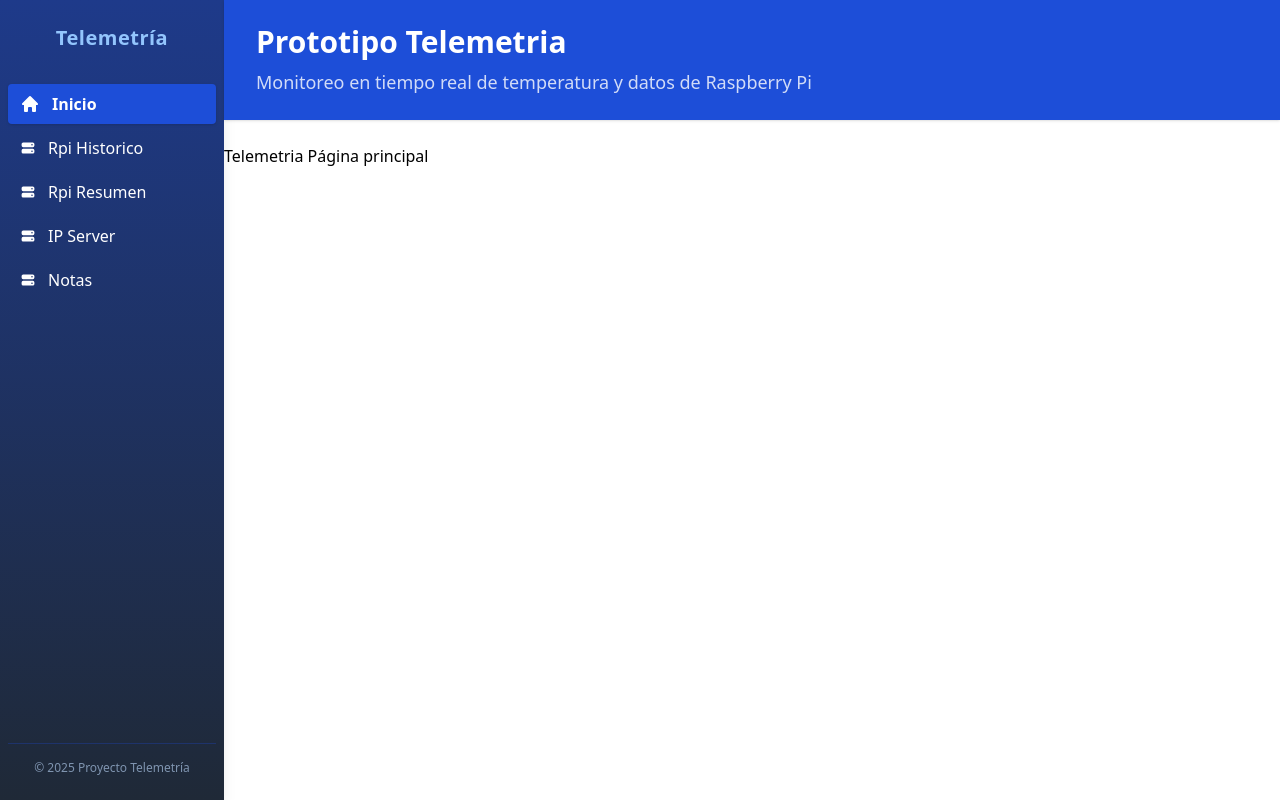
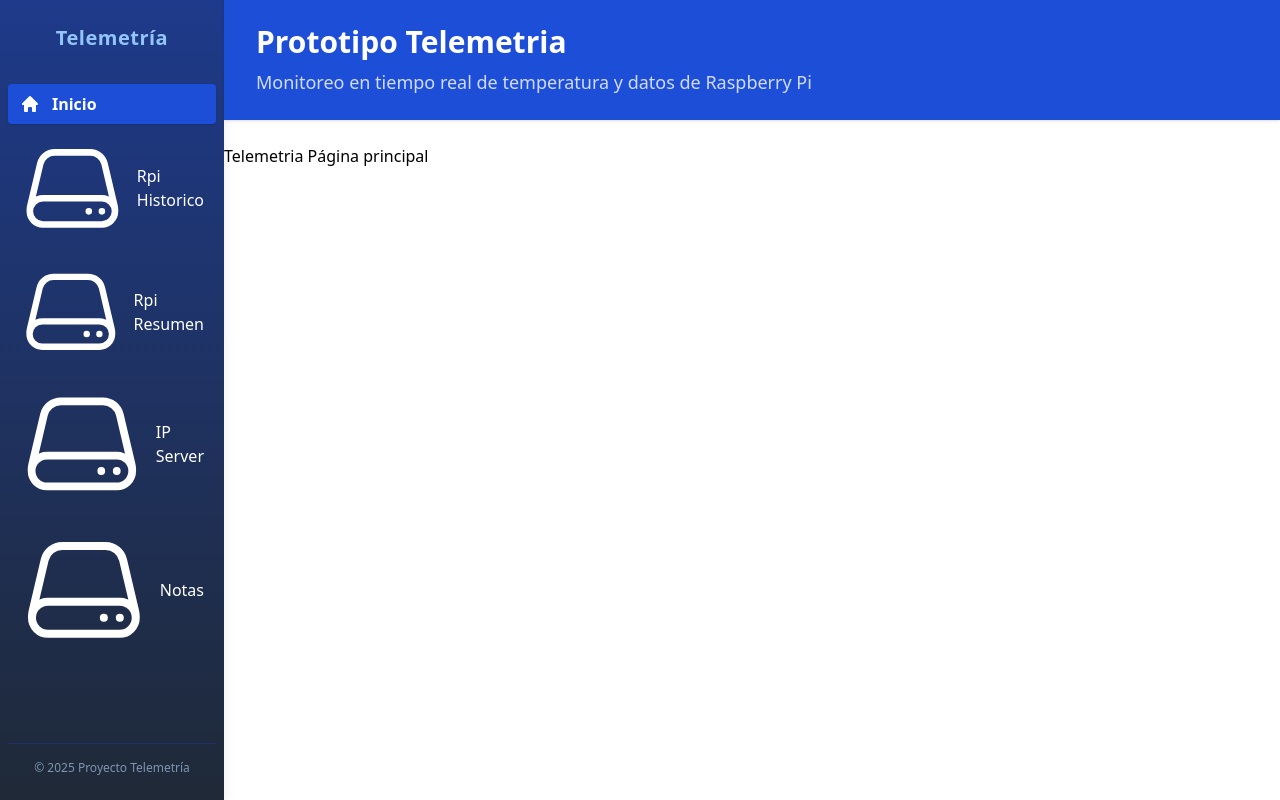
Before and after one commit to spotfreeman/telemetria-frontend, a React (Create React App) app: page / in a window 1280 px wide. Built offline with nearby package versions, Linux system fonts and the light colour scheme.

Commit message:
Update Sidebar Icons error

```diff
--- a/src/Components/Sidebar.jsx
+++ b/src/Components/Sidebar.jsx
@@ -1,5 +1,7 @@
 import { HomeIcon } from '@heroicons/react/20/solid';
-import { HiServer } from "react-icons/hi";
+import { ServerIcon } from '@heroicons/react/24/outline';
+
+//import { HiServer } from "react-icons/hi";
 
 // import { CiStickyNote } from "react-icons/ci";
 // import { WiThermometer } from "react-icons/wi";
@@ -12,10 +14,10 @@ function Sidebar() {
 
     const links = [
         { to: "/", icon: <HomeIcon className="h-5 w-5" />, label: "Inicio" },
-        { to: "/datos", icon: <HiServer />, label: "Rpi Historico" },
-        { to: "/tempdata", icon: <HiServer />, label: "Rpi Resumen" },
-        { to: "/server", icon: <HiServer />, label: "IP Server" },
-        { to: "/notas", icon: <HiServer />, label: "Notas" },
+        { to: "/datos", icon: <ServerIcon />, label: "Rpi Historico" },
+        { to: "/tempdata", icon: <ServerIcon />, label: "Rpi Resumen" },
+        { to: "/server", icon: <ServerIcon />, label: "IP Server" },
+        { to: "/notas", icon: <ServerIcon />, label: "Notas" },
 
         // { to: "/settings", icon: <Cog6ToothIcon className="h-5 w-5" />, label: "Configuración" },
     ];
```
